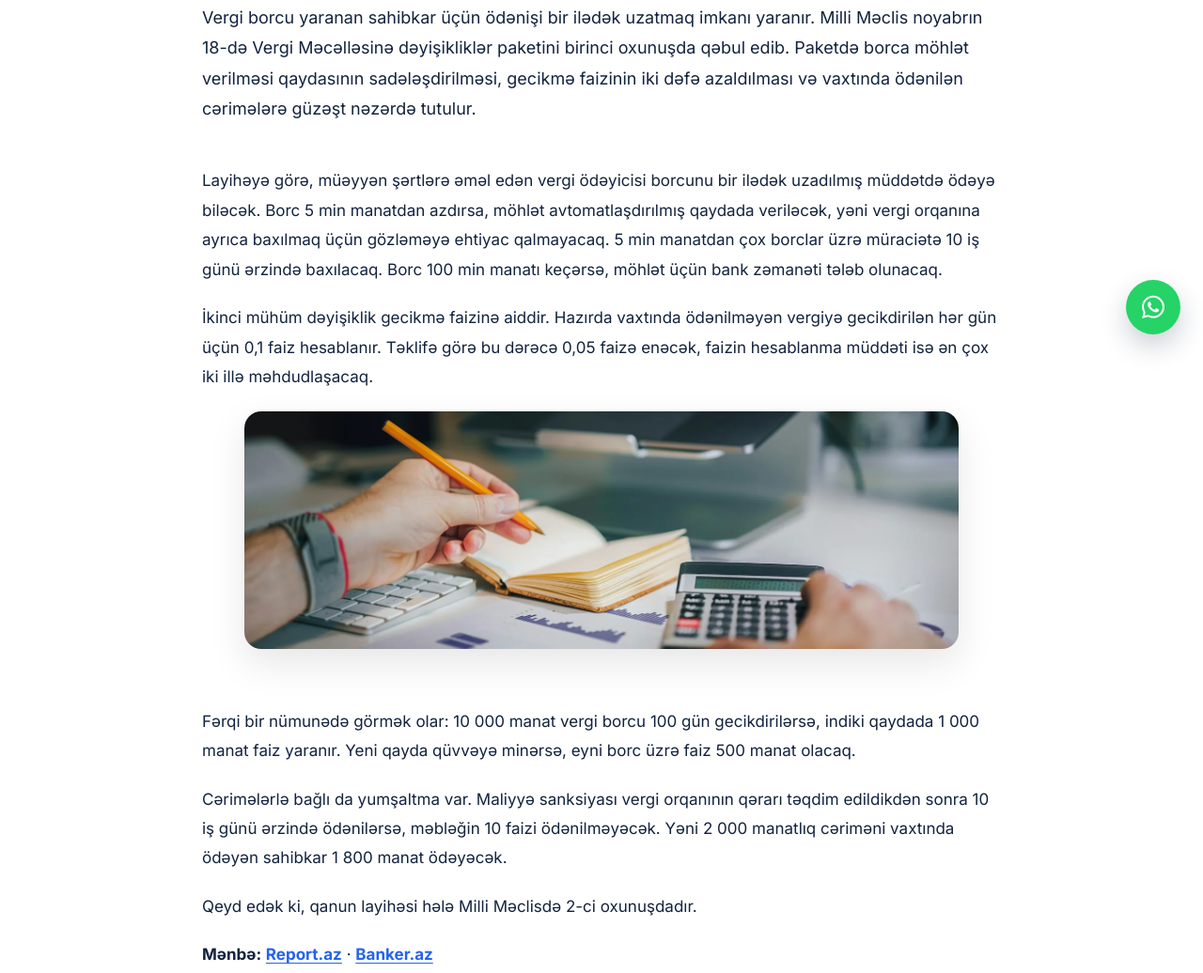
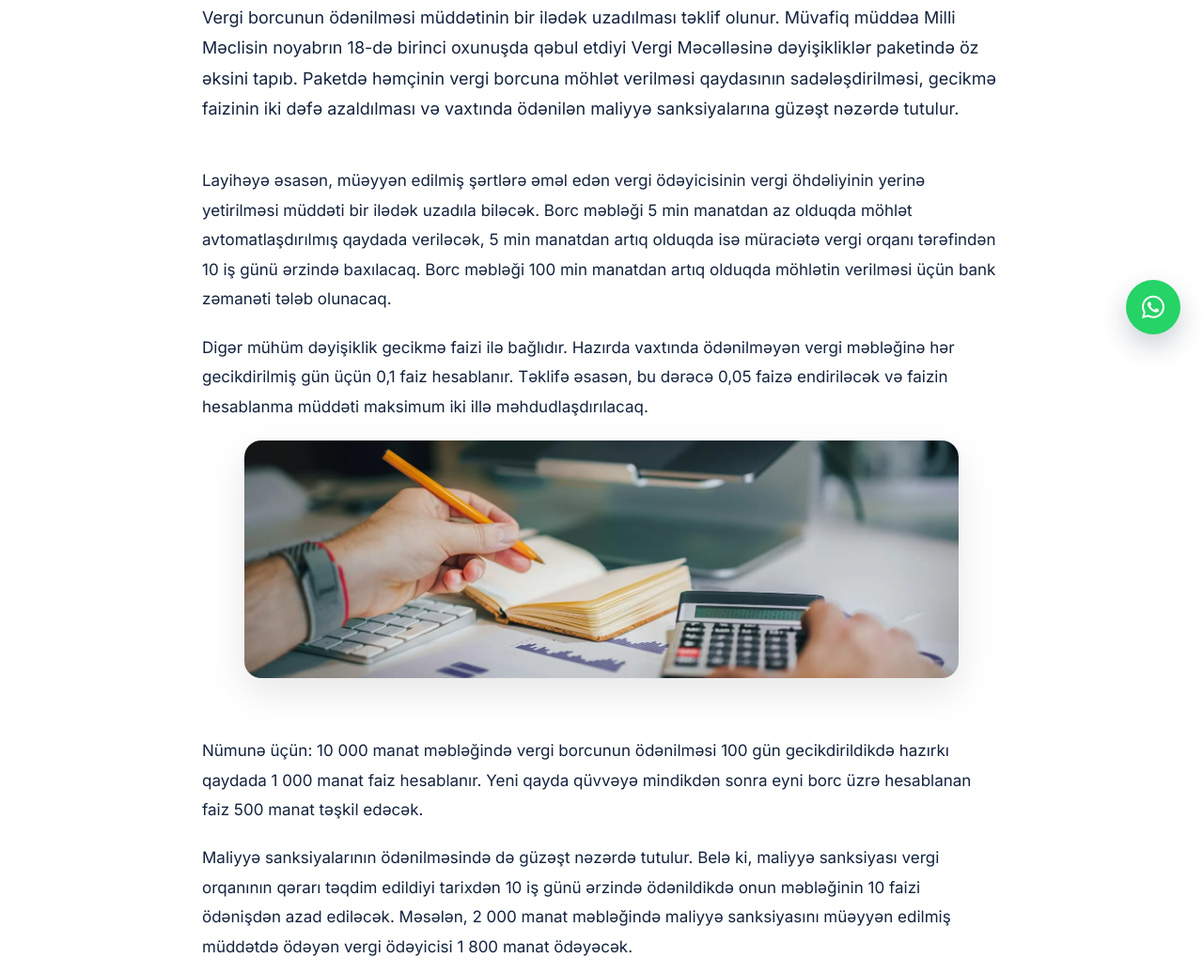
Before and after one commit to Rustamcoding/best-think-website, a plain HTML site: page Bloglar/vergi-borcuna-1-illik-mohlet.html in a window 1280 px wide. Shown: the part 420-1456 px from the top of the page at 94% size. Drawn offline with Linux system fonts and the light colour scheme; files that its build step writes are made by us from their sources.

Commit message:
Üç xəbərin mətni rəsmi üsluba uyğun redaktə edildi
Co-Authored-By: Claude Opus 5.5 <noreply@anthropic.com>
Claude-Session: https://claude.ai/code/session_018yX6Xax2sKKkC3CUErtAB7

```diff
--- a/Bloglar/vergi-borcuna-1-illik-mohlet.html
+++ b/Bloglar/vergi-borcuna-1-illik-mohlet.html
@@ -44,17 +44,17 @@
     <section class="article-section">
         <div class="container article-container article-stack-layout">
             <div class="article-intro">
-                <p>Vergi borcu yaranan sahibkar üçün ödənişi bir ilədək uzatmaq imkanı yaranır. Milli Məclis noyabrın 18-də Vergi Məcəlləsinə dəyişikliklər paketini birinci oxunuşda qəbul edib. Paketdə borca möhlət verilməsi qaydasının sadələşdirilməsi, gecikmə faizinin iki dəfə azaldılması və vaxtında ödənilən cərimələrə güzəşt nəzərdə tutulur.</p>
+                <p>Vergi borcunun ödənilməsi müddətinin bir ilədək uzadılması təklif olunur. Müvafiq müddəa Milli Məclisin noyabrın 18-də birinci oxunuşda qəbul etdiyi Vergi Məcəlləsinə dəyişikliklər paketində öz əksini tapıb. Paketdə həmçinin vergi borcuna möhlət verilməsi qaydasının sadələşdirilməsi, gecikmə faizinin iki dəfə azaldılması və vaxtında ödənilən maliyyə sanksiyalarına güzəşt nəzərdə tutulur.</p>
             </div>
 
             <div class="article-content">
-                <p>Layihəyə görə, müəyyən şərtlərə əməl edən vergi ödəyicisi borcunu bir ilədək uzadılmış müddətdə ödəyə biləcək. Borc 5 min manatdan azdırsa, möhlət avtomatlaşdırılmış qaydada veriləcək, yəni vergi orqanına ayrıca baxılmaq üçün gözləməyə ehtiyac qalmayacaq. 5 min manatdan çox borclar üzrə müraciətə 10 iş günü ərzində baxılacaq. Borc 100 min manatı keçərsə, möhlət üçün bank zəmanəti tələb olunacaq.</p>
-                <p>İkinci mühüm dəyişiklik gecikmə faizinə aiddir. Hazırda vaxtında ödənilməyən vergiyə gecikdirilən hər gün üçün 0,1 faiz hesablanır. Təklifə görə bu dərəcə 0,05 faizə enəcək, faizin hesablanma müddəti isə ən çox iki illə məhdudlaşacaq.</p>
+                <p>Layihəyə əsasən, müəyyən edilmiş şərtlərə əməl edən vergi ödəyicisinin vergi öhdəliyinin yerinə yetirilməsi müddəti bir ilədək uzadıla biləcək. Borc məbləği 5 min manatdan az olduqda möhlət avtomatlaşdırılmış qaydada veriləcək, 5 min manatdan artıq olduqda isə müraciətə vergi orqanı tərəfindən 10 iş günü ərzində baxılacaq. Borc məbləği 100 min manatdan artıq olduqda möhlətin verilməsi üçün bank zəmanəti tələb olunacaq.</p>
+                <p>Digər mühüm dəyişiklik gecikmə faizi ilə bağlıdır. Hazırda vaxtında ödənilməyən vergi məbləğinə hər gecikdirilmiş gün üçün 0,1 faiz hesablanır. Təklifə əsasən, bu dərəcə 0,05 faizə endiriləcək və faizin hesablanma müddəti maksimum iki illə məhdudlaşdırılacaq.</p>
                 <figure class="article-inline-image article-inline-image-compact">
                     <img src="assets/vergi-borcu-mohlet-inline-20261118.webp" alt="Masada kalkulyator və qeyd dəftəri ilə hesablama aparan sahibkar" loading="lazy" decoding="async">
                 </figure>
-                <p>Fərqi bir nümunədə görmək olar: 10 000 manat vergi borcu 100 gün gecikdirilərsə, indiki qaydada 1 000 manat faiz yaranır. Yeni qayda qüvvəyə minərsə, eyni borc üzrə faiz 500 manat olacaq.</p>
-                <p>Cərimələrlə bağlı da yumşaltma var. Maliyyə sanksiyası vergi orqanının qərarı təqdim edildikdən sonra 10 iş günü ərzində ödənilərsə, məbləğin 10 faizi ödənilməyəcək. Yəni 2 000 manatlıq cəriməni vaxtında ödəyən sahibkar 1 800 manat ödəyəcək.</p>
+                <p>Nümunə üçün: 10 000 manat məbləğində vergi borcunun ödənilməsi 100 gün gecikdirildikdə hazırkı qaydada 1 000 manat faiz hesablanır. Yeni qayda qüvvəyə mindikdən sonra eyni borc üzrə hesablanan faiz 500 manat təşkil edəcək.</p>
+                <p>Maliyyə sanksiyalarının ödənilməsində də güzəşt nəzərdə tutulur. Belə ki, maliyyə sanksiyası vergi orqanının qərarı təqdim edildiyi tarixdən 10 iş günü ərzində ödənildikdə onun məbləğinin 10 faizi ödənişdən azad ediləcək. Məsələn, 2 000 manat məbləğində maliyyə sanksiyasını müəyyən edilmiş müddətdə ödəyən vergi ödəyicisi 1 800 manat ödəyəcək.</p>
                 <p>Qeyd edək ki, qanun layihəsi hələ Milli Məclisdə 2-ci oxunuşdadır.</p>
 
                 <p class="article-source"><strong>Mənbə:</strong> <a href="https://report.az/maliyye-xeberleri/milli-meclis-vergi-ve-bir-sira-diger-qanunvericilik-aktlarina-deyisiklikleri-i-oxunusda-qebul-edib" target="_blank" rel="noopener">Report.az</a> · <a href="https://banker.az/milli-m%C9%99clis-vergi-v%C9%99-bir-sira-dig%C9%99r-qanunvericilik-aktlarina-d%C9%99yisiklikl%C9%99ri-i-oxunusda-q%C9%99bul-edib/" target="_blank" rel="noopener">Banker.az</a></p>
```
Also changed, not shown: Bloglar/kend-teserrufati-90-faiz-vergi-guzesti.html (+1 -1 lines), Bloglar/nagdsiz-odenise-0-9-faiz-geri-qaytarma.html (+1 -1 lines).
